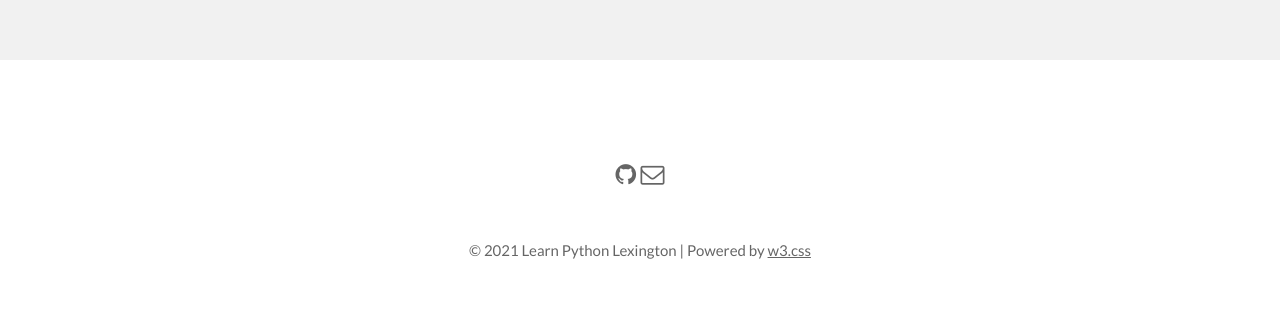
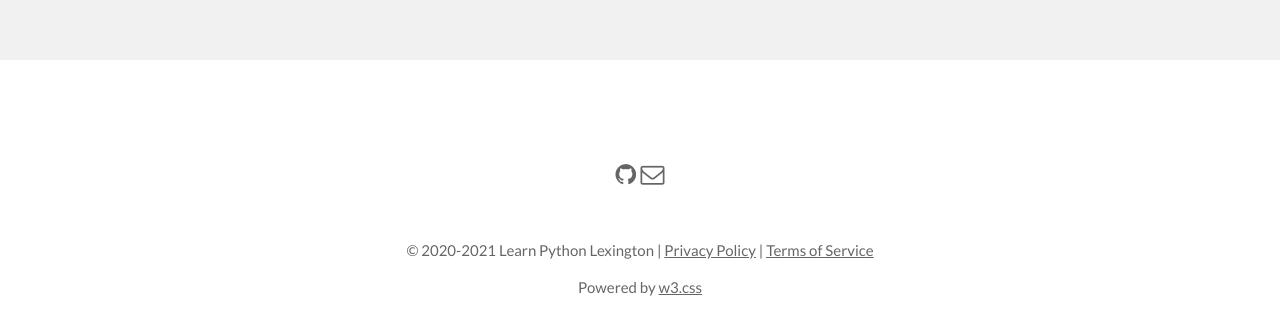
Before and after one commit to learnpythonlex/legacy-website, a plain HTML site: page index.html in a window 1280 px wide. Shown: the part 1964-2298 px from the top of the page. Drawn offline with nearby package versions, Linux system fonts and the light colour scheme.

Commit message:
Add files via upload

```diff
--- a/index.html
+++ b/index.html
@@ -2,6 +2,7 @@
 <html lang="en">
 <title>Learn Python Lexington</title>
 <meta charset="UTF-8">
+<meta http-equiv="X-UA-Compatible" content="IE=edge">
 <meta name="viewport" content="width=device-width, initial-scale=1">
 <link rel="stylesheet" href="https://www.w3schools.com/w3css/4/w3.css">
 <link rel="stylesheet" href="https://fonts.googleapis.com/css?family=Lato">
@@ -13,6 +14,7 @@ body,h1,h2,h3,h4,h5,h6 {font-family: "Lato", sans-serif}
 .w3-bar,h1,button {font-family: "Montserrat", sans-serif}
 .fa-desktop,.fa-pencil-square-o {font-size:200px}
 </style>
+
 <body>
 
 <!-- Header -->
@@ -50,14 +52,14 @@ body,h1,h2,h3,h4,h5,h6 {font-family: "Lato", sans-serif}
   </div>
 </div>
 
-
 <!-- Footer -->
 <footer class="w3-container w3-padding-64 w3-center w3-opacity">
   <div class="w3-xlarge w3-padding-32">
     <a href="https://github.com/learnpythonlex"><i class="fa fa-github w3-hover-opacity"></i></a>
     <a href="mailto:learnpython.lex@gmail.com"><i class="fa fa-envelope-o w3-hover-opacity"></i></a>
  </div>
- <p>&copy; 2021 Learn Python Lexington | Powered by <a href="https://www.w3schools.com/w3css/default.asp" target="_blank">w3.css</a></p>
+ <p>&copy; 2020-2021 Learn Python Lexington | <a href="https://www.privacypolicygenerator.info/live.php?token=DLu9DfXHzrQxVUGX2E08GVCx7cLsijws">Privacy Policy</a> | <a href="https://www.termsofservicegenerator.net/live.php?token=lStlG4meo3ZoBAPTCRvMzHjXixLUEVIC">Terms of Service</a></p>
+ <p>Powered by <a href="https://www.w3schools.com/w3css/default.asp" target="_blank">w3.css</a></p>
 </footer>
 
 <script>
```
